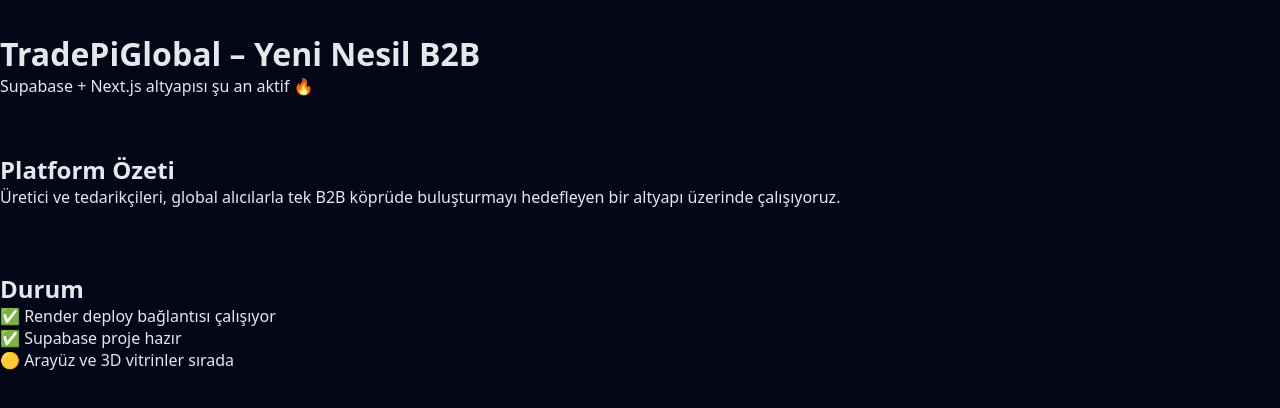
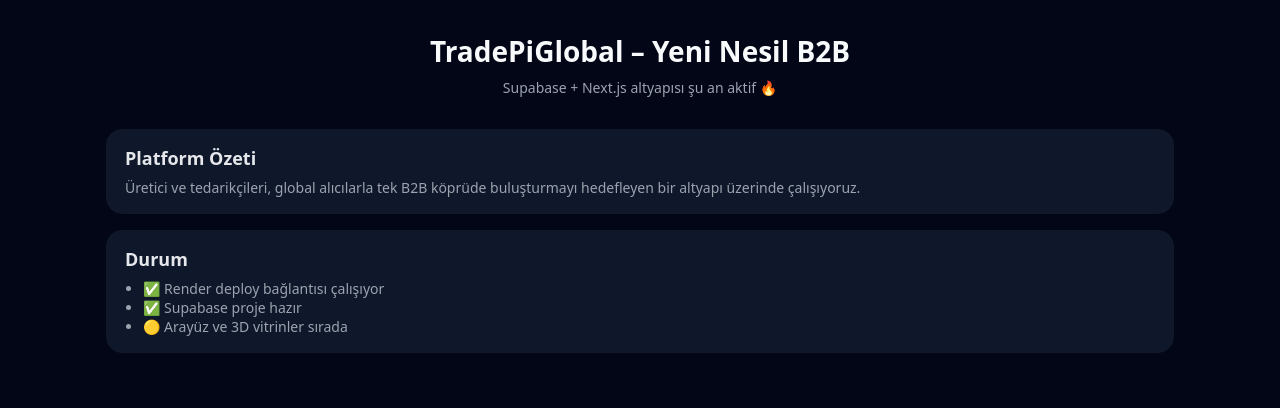
Before and after one commit to onursel42-collab/TradePiGloball, a Next.js app: page / in a window 1280 px wide. Shown: the top 408 px of the page. Built offline with nearby package versions, Linux system fonts and the light colour scheme.

Commit message:
Update globals.css

```diff
--- a/styles/globals.css
+++ b/styles/globals.css
@@ -1,16 +1,3 @@
-/* Genel tema – koyu mor / lacivert */
-
-:root {
-  --tpg-bg: #020617;
-  --tpg-bg-soft: #030712;
-  --tpg-border-soft: #111827;
-  --tpg-primary: #6366f1;
-  --tpg-primary-soft: rgba(99, 102, 241, 0.15);
-  --tpg-text: #e5e7eb;
-  --tpg-text-muted: #9ca3af;
-  --tpg-accent: #22c55e;
-}
-
 * {
   box-sizing: border-box;
   margin: 0;
@@ -19,317 +6,62 @@
 
 html,
 body {
-  padding: 0;
-  margin: 0;
-  font-family: system-ui, -apple-system, BlinkMacSystemFont, "SF Pro Text",
-    "Segoe UI", sans-serif;
-  background: var(--tpg-bg);
-  color: var(--tpg-text);
+  height: 100%;
 }
 
-a {
-  color: inherit;
-  text-decoration: none;
+body.tpg-body {
+  font-family: system-ui, -apple-system, BlinkMacSystemFont, "Segoe UI",
+    sans-serif;
+  background: #020617; /* koyu lacivert */
+  color: #e5e7eb;
 }
 
-main {
-  min-height: calc(100vh - 120px);
-}
-
-/* Layout */
-
-.tpg-layout {
-  background: radial-gradient(circle at top, #111827 0, #020617 55%);
+/* Sayfa genel */
+.tpg-page {
   min-height: 100vh;
-  display: flex;
-  flex-direction: column;
-}
-
-.tpg-container {
-  max-width: 1120px;
+  max-width: 1100px;
   margin: 0 auto;
-  padding: 0 16px;
-}
-
-/* Header */
-
-.tpg-header {
-  border-bottom: 1px solid var(--tpg-border-soft);
-  background: rgba(2, 6, 23, 0.92);
-  backdrop-filter: blur(10px);
-  position: sticky;
-  top: 0;
-  z-index: 20;
-}
-
-.tpg-header-inner {
-  display: flex;
-  align-items: center;
-  justify-content: space-between;
-  padding: 12px 0;
-}
-
-.tpg-logo {
-  font-weight: 700;
-  letter-spacing: 0.06em;
-  font-size: 20px;
-}
-
-.tpg-logo span {
-  color: var(--tpg-primary);
-}
-
-.tpg-nav {
-  display: flex;
-  gap: 16px;
-  font-size: 14px;
-}
-
-.tpg-nav a {
-  color: var(--tpg-text-muted);
-  padding: 6px 10px;
-  border-radius: 999px;
-  transition: background 0.15s, color 0.15s;
-}
-
-.tpg-nav a:hover {
-  color: var(--tpg-text);
-  background: rgba(148, 163, 184, 0.1);
-}
-
-/* Topbar */
-
-.tpg-topbar {
-  background: #020617;
-  border-bottom: 1px solid var(--tpg-border-soft);
-  font-size: 12px;
-  color: var(--tpg-text-muted);
-}
-
-.tpg-topbar-inner {
-  display: flex;
-  align-items: center;
-  justify-content: space-between;
-  padding: 4px 0;
-}
-
-.tpg-topbar-right {
-  display: flex;
-  gap: 12px;
-}
-
-/* Buttons */
-
-.tpg-btn {
-  border-radius: 999px;
-  padding: 8px 16px;
-  font-size: 14px;
-  border: 1px solid transparent;
-  cursor: pointer;
-  background: transparent;
-  color: var(--tpg-text);
-  transition: background 0.15s, border 0.15s, transform 0.1s;
-}
-
-.tpg-btn-primary {
-  background: var(--tpg-primary);
-  border-color: var(--tpg-primary);
-}
-
-.tpg-btn-primary:hover {
-  background: #4f46e5;
-  border-color: #4f46e5;
-  transform: translateY(-1px);
-}
-
-.tpg-btn-outline {
-  border-color: var(--tpg-border-soft);
-  background: rgba(15, 23, 42, 0.7);
-}
-
-.tpg-btn-outline:hover {
-  border-color: var(--tpg-primary);
-}
-
-/* Cards / Bölümler */
-
-.tpg-section {
-  padding: 32px 0;
-}
-
-.tpg-section-muted {
-  background: linear-gradient(to bottom, #020617, #030712);
-  border-top: 1px solid var(--tpg-border-soft);
-  border-bottom: 1px solid var(--tpg-border-soft);
-}
-
-.tpg-section-title {
-  font-size: 22px;
-  font-weight: 600;
-  margin-bottom: 6px;
-}
-
-.tpg-section-sub {
-  font-size: 13px;
-  color: var(--tpg-text-muted);
+  padding: 32px 16px 48px;
 }
 
 /* Hero */
-
 .tpg-hero {
-  padding: 32px 0 24px;
+  text-align: center;
+  margin-bottom: 32px;
 }
 
-.tpg-hero-grid {
-  display: grid;
-  grid-template-columns: minmax(0, 3fr) minmax(0, 2fr);
-  gap: 28px;
+.tpg-hero h1 {
+  font-size: 28px;
+  margin-bottom: 8px;
+  color: #f9fafb;
 }
 
-.tpg-hero-title {
-  font-size: 30px;
-  font-weight: 700;
-  margin-bottom: 8px;
+.tpg-hero p {
+  font-size: 14px;
+  color: #9ca3af;
 }
 
-.tpg-hero-title span {
-  color: var(--tpg-primary);
+/* Bölümler */
+.tpg-section {
+  background: #0f172a;
+  border-radius: 16px;
+  padding: 16px 18px;
+  margin-bottom: 16px;
+  border: 1px solid #111827;
 }
 
-.tpg-hero-pill-row {
-  display: flex;
-  flex-wrap: wrap;
-  gap: 6px;
-  margin: 14px 0;
+.tpg-section h2 {
+  font-size: 18px;
+  margin-bottom: 8px;
+  color: #e5e7eb;
 }
 
-.tpg-pill {
-  font-size: 12px;
-  padding: 4px 10px;
-  border-radius: 999px;
-  background: var(--tpg-primary-soft);
-  color: var(--tpg-text);
+.tpg-section p,
+.tpg-section li {
+  font-size: 14px;
+  color: #9ca3af;
 }
 
-/* Forms */
-
-.tpg-form {
-  display: flex;
-  flex-direction: column;
-  gap: 12px;
+.tpg-section ul {
+  padding-left: 18px;
 }
-
-.tpg-input,
-.tpg-select,
-.tpg-textarea {
-  width: 100%;
-  padding: 10px 12px;
-  border-radius: 10px;
-  border: 1px solid var(--tpg-border-soft);
-  background: rgba(15, 23, 42, 0.85);
-  color: var(--tpg-text);
-  font-size: 14px;
-}
-
-.tpg-input:focus,
-.tpg-textarea:focus,
-.tpg-select:focus {
-  outline: none;
-  border-color: var(--tpg-primary);
-}
-
-.tpg-card {
-  border-radius: 16px;
-  padding: 18px 16px;
-  background: radial-gradient(circle at top left, rgba(99,102,241,0.12), #020617 55%);
-  border: 1px solid rgba(15,23,42,0.9);
-}
-
-/* Grid – vitrin / dashboard */
-
-.tpg-grid {
-  display: grid;
-  grid-template-columns: repeat(auto-fill, minmax(220px, 1fr));
-  gap: 16px;
-}
-
-/* Product kart */
-
-.tpg-product-card {
-  border-radius: 16px;
-  background: radial-gradient(circle at top, rgba(15,23,42,0.8), #020617 70%);
-  border: 1px solid var(--tpg-border-soft);
-  padding: 12px;
-  display: flex;
-  flex-direction: column;
-  gap: 8px;
-}
-
-.tpg-product-card h3 {
-  font-size: 15px;
-}
-
-.tpg-tag-sm {
-  font-size: 11px;
-  padding: 3px 7px;
-  border-radius: 999px;
-  background: rgba(15, 23, 42, 0.9);
-  border: 1px solid var(--tpg-border-soft);
-}
-
-/* Footer */
-
-.tpg-footer {
-  border-top: 1px solid var(--tpg-border-soft);
-  background: #020617;
-  padding: 16px 0 20px;
-  font-size: 12px;
-  color: var(--tpg-text-muted);
-}
-
-.tpg-footer-inner {
-  display: flex;
-  justify-content: space-between;
-  gap: 16px;
-  flex-wrap: wrap;
-}
-
-.tpg-footer-links {
-  display: flex;
-  flex-wrap: wrap;
-  gap: 8px;
-}
-
-.tpg-footer-links a {
-  color: var(--tpg-text-muted);
-}
-
-.tpg-footer-links a:hover {
-  color: var(--tpg-text);
-}
-
-/* 3D Showroom canvas */
-
-.showroom-wrapper {
-  border-radius: 20px;
-  border: 1px solid var(--tpg-border-soft);
-  overflow: hidden;
-  background: radial-gradient(circle at top, #111827, #020617 70%);
-}
-
-.showroom-canvas {
-  width: 100%;
-  height: 420px;
-  display: block;
-}
-
-/* Responsive */
-
-@media (max-width: 768px) {
-  .tpg-hero-grid {
-    grid-template-columns: minmax(0, 1fr);
-  }
-  .tpg-nav {
-    display: none;
-  }
-  }
```
